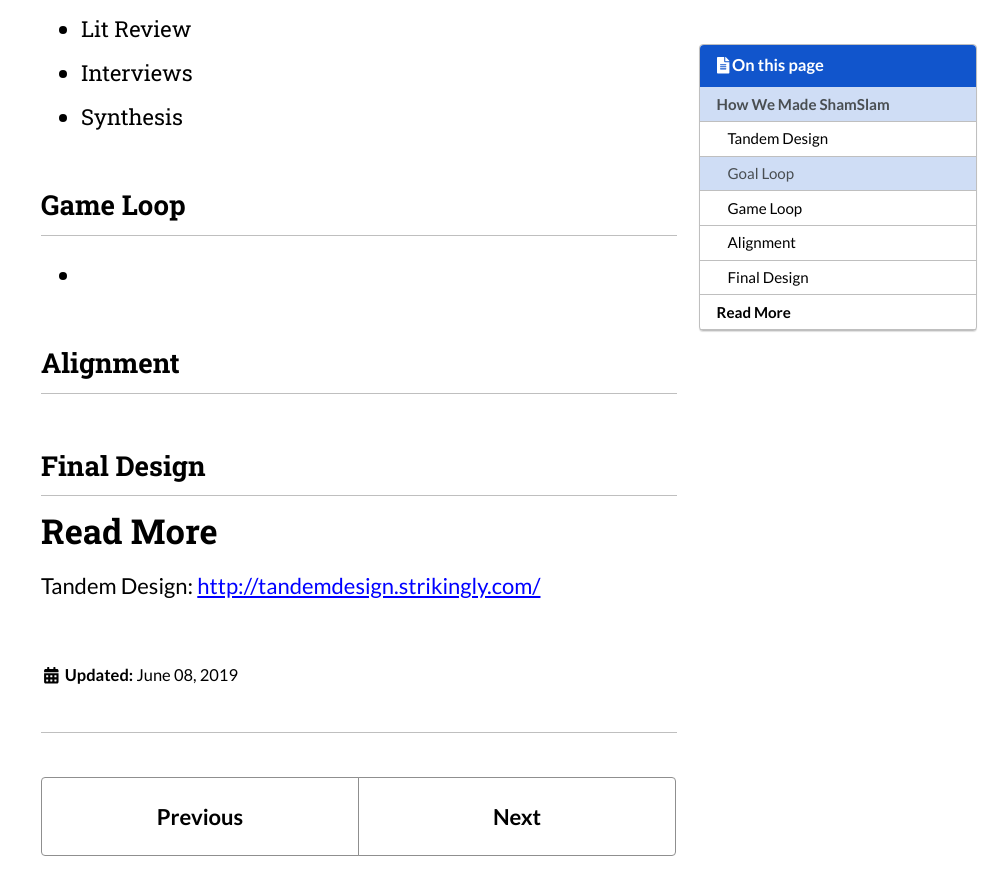
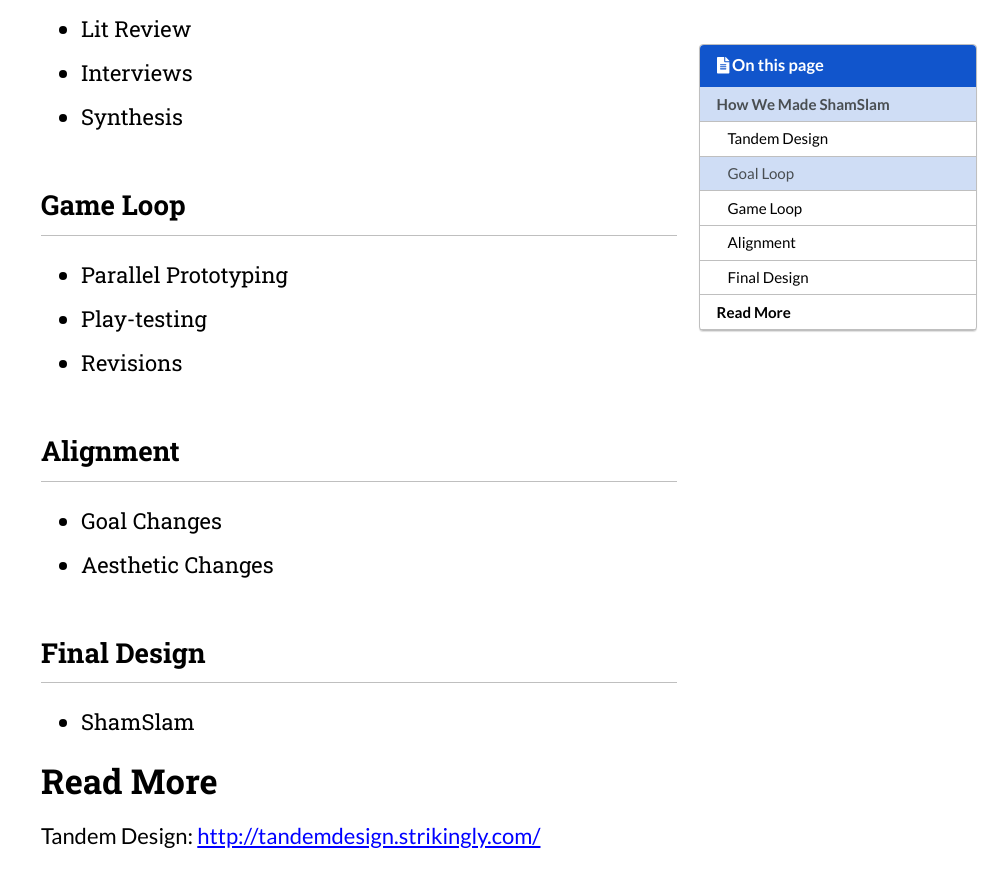
Before and after one commit to gjbunyea/www, a Jekyll site: the page built from _portfolio/shamslam.md, in a window 1280 px wide and 900 px high, scrolled down 2023 px. Shown: the top 895 px of the window, without its empty margins (281-1280 px from the left). Built offline with Jekyll 4.4.1, drawn with Linux system fonts in a browser that asks for light colours; cached includes are drawn as plain includes; nearby versions of some CDN libraries.

Commit message:
high-level bullet points

```diff
--- a/_portfolio/shamslam.md
+++ b/_portfolio/shamslam.md
@@ -46,11 +46,16 @@ Between the loops, you Align to ensure that your goals and game line up.
 * Synthesis
 
 ## Game Loop
-*
+* Parallel Prototyping
+* Play-testing
+* Revisions
 
 ## Alignment
+* Goal Changes
+* Aesthetic Changes
 
 ## Final Design
+* ShamSlam
 
 # Read More
 Tandem Design: [http://tandemdesign.strikingly.com/](http://tandemdesign.strikingly.com/)
```
